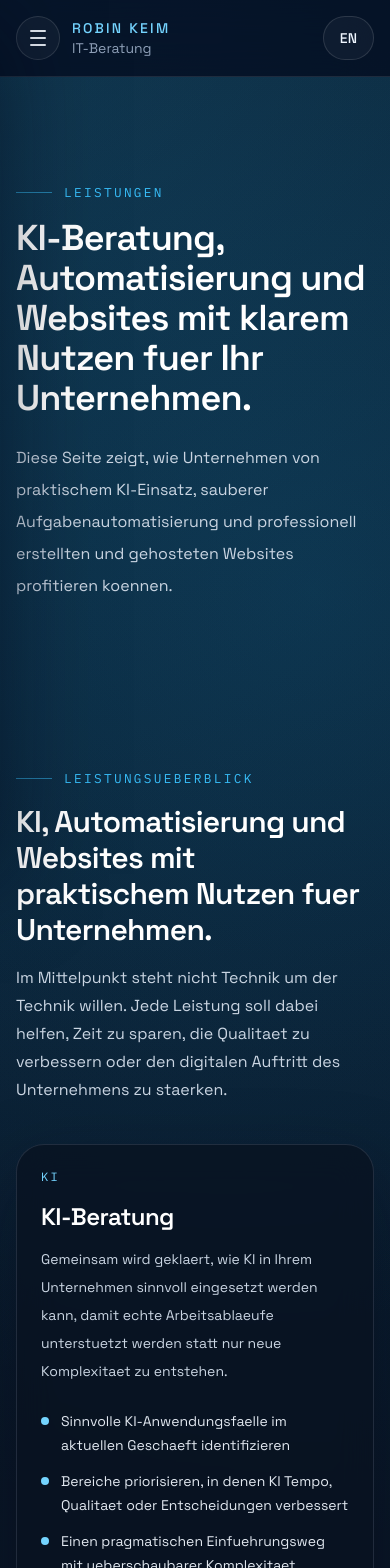
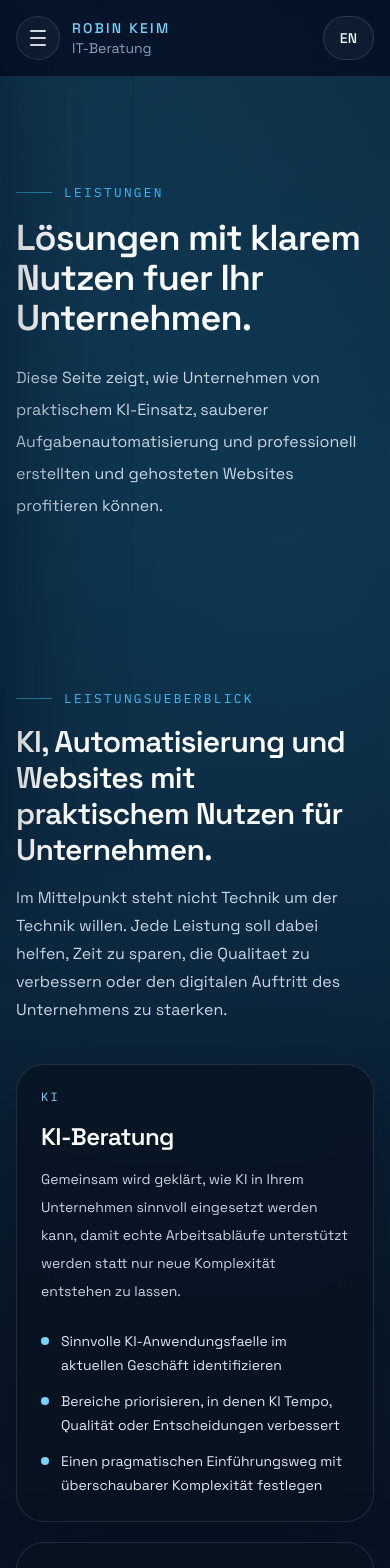
Before and after one commit to MirDochEgal555/robin-consulting-site, a Next.js app: page /de/services in a window 390 px wide. Shown: the top 1568 px of the page. Built offline with nearby package versions, Linux system fonts and the light colour scheme; no server answers.

Commit message:
Final Tweaks Multi Page

```diff
--- a/src/components/home-page.tsx
+++ b/src/components/home-page.tsx
@@ -22,7 +22,7 @@ export function HomePage({ locale }: HomePageProps) {
       pageNavItems={content.navItems}
     >
       <HeroSection content={content} />
-      <ServicesSection content={content} />
+      <ServicesSection content={content} showPageLink />
       <ProcessSection content={content} />
       <AboutSection content={content} />
       <InsightsSection content={content} />
--- a/src/components/section-shell.tsx
+++ b/src/components/section-shell.tsx
@@ -19,8 +19,8 @@ export function SectionShell({
 }: SectionShellProps) {
   return (
     <section id={id} className="anchor-offset py-20 sm:py-24">
-      <div className="container-shell">
-        <div className={`mb-10 max-w-3xl ${headerClassName ?? ""}`}>
+      <div className="container-shell flex flex-col gap-10">
+        <div className={`max-w-3xl ${headerClassName ?? ""}`}>
           <div className="eyebrow-line section-label reveal-up scroll-reveal-up">{eyebrow}</div>
           <h2 className="mt-4 text-3xl font-semibold tracking-tight text-white sm:text-4xl reveal-up scroll-reveal-up" style={{ "--delay": "90ms" } as CSSProperties}>
             {title}
--- a/src/components/sections/about-section.tsx
+++ b/src/components/sections/about-section.tsx
@@ -19,7 +19,7 @@ export function AboutSection({ content }: AboutSectionProps) {
       description={content.sections.about.description}
       headerClassName="mb-12"
     >
-      <div className="grid gap-6 lg:grid-cols-[1.08fr_0.92fr]">
+      <div className="mt-6 grid gap-6 lg:grid-cols-[minmax(0,1.4fr)_minmax(0,1fr)]">
         <div
           className="glass-panel reveal-left scroll-reveal-left rounded-[2rem] p-7 lg:p-8"
           style={{ "--delay": "120ms" } as CSSProperties}
--- a/src/components/sections/insights-section.tsx
+++ b/src/components/sections/insights-section.tsx
@@ -29,7 +29,7 @@ export function InsightsSection({ content }: InsightsSectionProps) {
       title={content.sections.blog.title}
       description={content.sections.blog.description}
     >
-      <div className="grid gap-6 lg:grid-cols-[minmax(0,1.4fr)_minmax(0,1fr)]">
+      <div className="mt-6 grid gap-6 lg:grid-cols-[minmax(0,1.4fr)_minmax(0,1fr)]">
         <article
           className="glass-panel card-lift reveal-left scroll-reveal-left rounded-[2rem] p-8 sm:p-10"
           style={{ "--delay": "100ms" } as CSSProperties}
--- a/src/components/site-header.tsx
+++ b/src/components/site-header.tsx
@@ -46,7 +46,7 @@ export function SiteHeader({
   pageMenuItems,
   languageSwitch,
 }: SiteHeaderProps) {
-  const menuLabel = content.locale === "de" ? "Seiten" : "Pages";
+  const menuLabel = content.locale === "de" ? "Inhalt" : "Content";
   const openMenuLabel =
     content.locale === "de" ? "Seitenmenue oeffnen" : "Open page menu";
   const closeMenuLabel =
--- a/src/content/services-page-content.ts
+++ b/src/content/services-page-content.ts
@@ -63,7 +63,7 @@ const servicesPageContent = {
   de: {
     section: {
       eyebrow: "Leistungsueberblick",
-      title: "KI, Automatisierung und Websites mit praktischem Nutzen fuer Unternehmen.",
+      title: "KI, Automatisierung und Websites mit praktischem Nutzen für Unternehmen.",
       description:
         "Im Mittelpunkt steht nicht Technik um der Technik willen. Jede Leistung soll dabei helfen, Zeit zu sparen, die Qualitaet zu verbessern oder den digitalen Auftritt des Unternehmens zu staerken.",
     },
@@ -72,31 +72,31 @@ const servicesPageContent = {
         eyebrow: "KI",
         title: "KI-Beratung",
         description:
-          "Gemeinsam wird geklaert, wie KI in Ihrem Unternehmen sinnvoll eingesetzt werden kann, damit echte Arbeitsablaeufe unterstuetzt werden statt nur neue Komplexitaet zu entstehen.",
+          "Gemeinsam wird geklärt, wie KI in Ihrem Unternehmen sinnvoll eingesetzt werden kann, damit echte Arbeitsabläufe unterstützt werden statt nur neue Komplexität entstehen zu lassen.",
         outcomes: [
-          "Sinnvolle KI-Anwendungsfaelle im aktuellen Geschaeft identifizieren",
-          "Bereiche priorisieren, in denen KI Tempo, Qualitaet oder Entscheidungen verbessert",
-          "Einen pragmatischen Einfuehrungsweg mit ueberschaubarer Komplexitaet festlegen",
+          "Sinnvolle KI-Anwendungsfaelle im aktuellen Geschäft identifizieren",
+          "Bereiche priorisieren, in denen KI Tempo, Qualität oder Entscheidungen verbessert",
+          "Einen pragmatischen Einführungsweg mit überschaubarer Komplexität festlegen",
         ],
       },
       {
         eyebrow: "Automatisierung",
         title: "Aufgaben automatisieren",
         description:
-          "Wiederkehrende manuelle Arbeit in Ablaeufen, Kommunikation, Reporting und internen Prozessen wird durch saubere Automatisierungen ersetzt.",
+          "Wiederkehrende manuelle Arbeit in Abläufen, Kommunikation, Reporting und internen Prozessen wird durch saubere Automatisierungen ersetzt.",
         outcomes: [
           "Repetitive Verwaltungsarbeit im Alltag reduzieren",
           "Tools verbinden und Informationen ohne manuelles Kopieren bewegen",
-          "Zeit sparen und vermeidbare Fehler sowie Verzoegerungen reduzieren",
+          "Zeit sparen und vermeidbare Fehler sowie Verzögerungen reduzieren",
         ],
       },
       {
         eyebrow: "Web",
         title: "Websites erstellen und hosten",
         description:
-          "Es wird eine Unternehmenswebsite aufgebaut, die Ihr Angebot klar praesentiert, gut funktioniert und verlaesslich gehostet wird, ohne unnoetigen Betriebsaufwand zu erzeugen.",
+          "Es wird eine Unternehmenswebsite aufgebaut, die Ihr Angebot klar präsentiert, gut funktioniert und verlässlich gehostet wird, ohne unnötigen Betriebsaufwand zu erzeugen.",
         outcomes: [
-          "Einen professionellen digitalen Auftritt fuer Ihr Unternehmen aufbauen",
+          "Einen professionellen digitalen Auftritt für Ihr Unternehmen aufbauen",
           "Eine schnelle und wartbare Website mit klarer Kommunikation erhalten",
           "Erstellung und Hosting an einer Stelle zusammenfassen",
         ],
--- a/src/content/site-content.ts
+++ b/src/content/site-content.ts
@@ -84,6 +84,7 @@ export type SiteContent = {
       eyebrow: string;
       title: string;
       description: string;
+      pageLinkLabel: string;
     };
     process: {
       eyebrow: string;
@@ -221,6 +222,7 @@ const siteContent = {
         title: "Practical help for technical decisions that need to move forward",
         description:
           "The offer is positioned as fast, outcome-focused advisory rather than long, abstract consulting cycles.",
+        pageLinkLabel: "To concrete services",
       },
       process: {
         eyebrow: "Process",
@@ -427,6 +429,7 @@ const siteContent = {
           "Konkrete Unterstützung für IT-Systeme in Ihrem Unternehmen, die helfen Ihre Potenziale zu heben",
         description:
           "Das Angebot ist als schnelle, ergebnisorientierte Beratung angelegt und nicht als langer, abstrakter Beratungsprozess.",
+        pageLinkLabel: "Zu den konkreten Leistungen",
       },
       process: {
         eyebrow: "Vorgehen",
--- a/src/content/site-pages.ts
+++ b/src/content/site-pages.ts
@@ -63,8 +63,8 @@ const pageDefinitions = {
           "A service overview covering AI consulting, task automation, and website creation and hosting.",
       },
       intro: {
-        eyebrow: "Services",
-        title: "AI consulting, task automation, and websites built around business needs.",
+        eyebrow: "Overview",
+        title: "Technical solutions built around business needs.",
         description:
           "This page explains how businesses can benefit from practical AI use, cleaner task automation, and websites that are created and hosted as reliable business assets.",
       },
@@ -84,7 +84,7 @@ const pageDefinitions = {
         eyebrow: "Blog",
         title: "Published insights, case notes, and technical writing.",
         description:
-          "This page now acts as a proper publishing hub for articles that can rank independently, be shared directly, and support long-term discoverability.",
+          "",
       },
     },
   },
@@ -106,9 +106,9 @@ const pageDefinitions = {
       },
       intro: {
         eyebrow: "Leistungen",
-        title: "KI-Beratung, Automatisierung und Websites mit klarem Nutzen fuer Ihr Unternehmen.",
+        title: "Lösungen mit klarem Nutzen fuer Ihr Unternehmen.",
         description:
-          "Diese Seite zeigt, wie Unternehmen von praktischem KI-Einsatz, sauberer Aufgabenautomatisierung und professionell erstellten und gehosteten Websites profitieren koennen.",
+          "Diese Seite zeigt, wie Unternehmen von praktischem KI-Einsatz, sauberer Aufgabenautomatisierung und professionell erstellten und gehosteten Websites profitieren können.",
       },
     },
     blog: {
@@ -120,13 +120,13 @@ const pageDefinitions = {
           "Praxisnahe Beitraege zu IT-Beratung, Architekturentscheidungen, Delivery-Planung und Software-Umsetzung.",
         openGraphTitle: "Blog | Robin Keim IT-Beratung",
         openGraphDescription:
-          "Veroeffentlichte Einordnungen zu Architektur, Delivery-Planung, internen Tools und fokussierter Software-Umsetzung.",
+          "Veröffentlichte Blog-Posts zu Lösungen, Use-Cases, internen Tools und fokussierter Software-Umsetzung.",
       },
       intro: {
         eyebrow: "Blog",
-        title: "Veroeffentlichte Einordnungen, Fallbeispiele und technische Notizen.",
+        title: "Veröffentlichte Blog-Posts zu Lösungen, Use-Cases, internen Tools und fokussierter Software-Umsetzung.",
         description:
-          "Diese Seite ist jetzt ein echter Publishing-Hub fuer Artikel, die eigenstaendig ranken, direkt geteilt werden und langfristig neue Suchanfragen erreichen koennen.",
+          "",
       },
     },
   },
```
Also changed, not shown: src/components/sections/services-section.tsx (+19 -1 lines).
